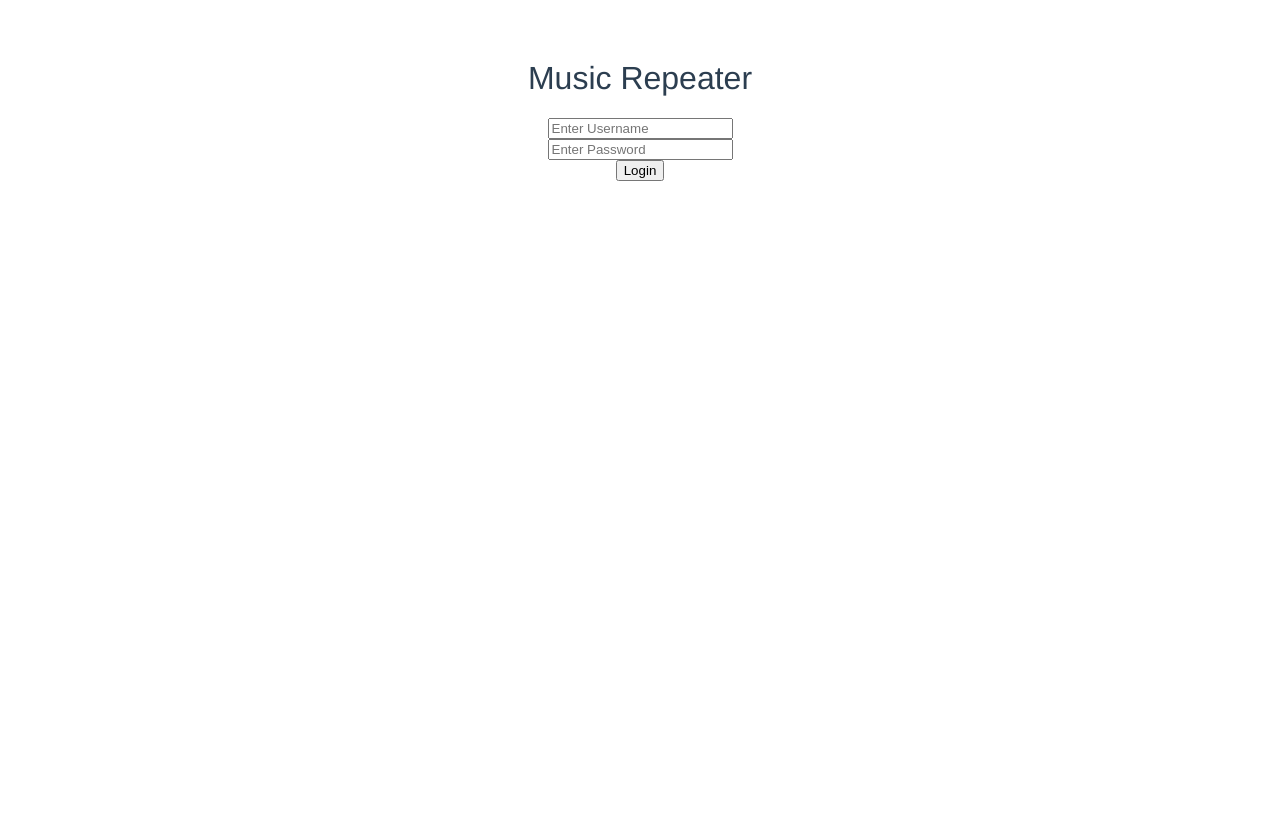
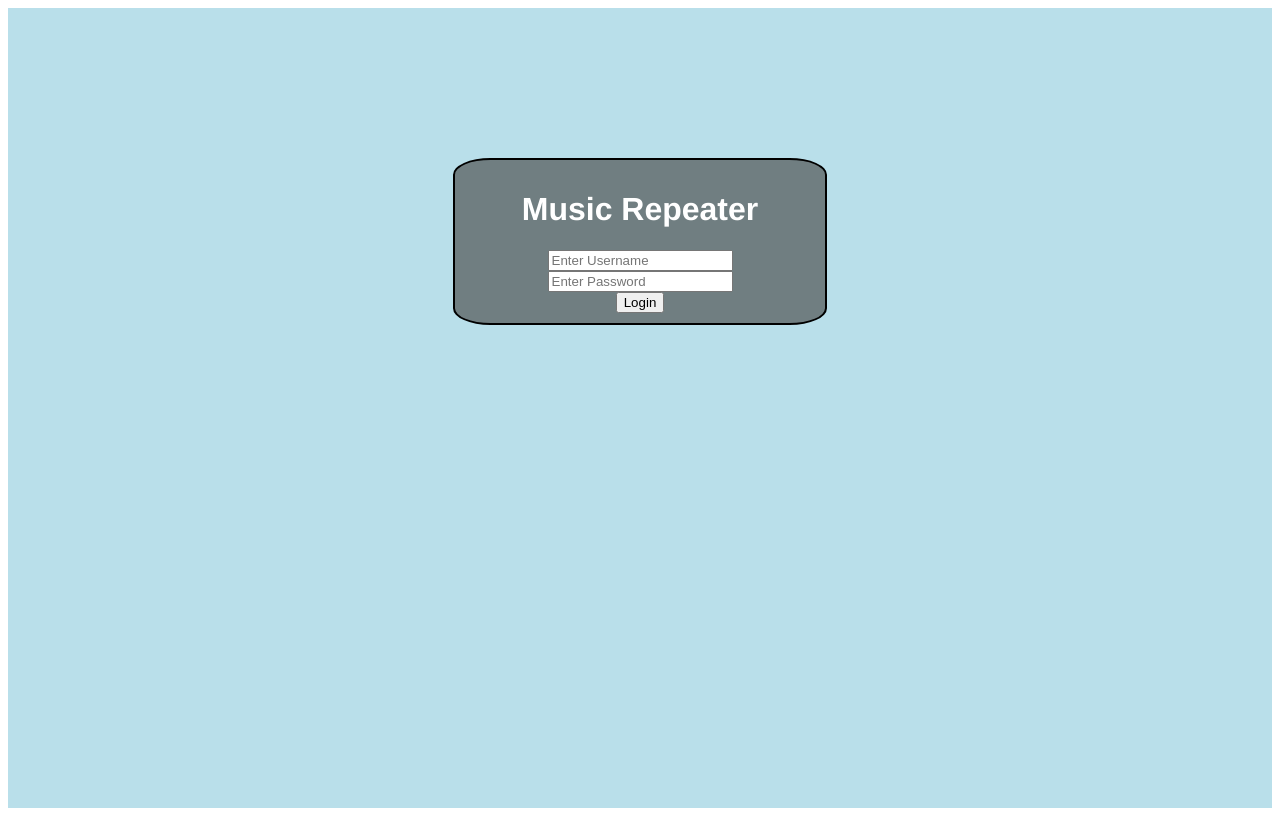
Before and after one commit to nicolaslaing/IT490, a Vue app: page / in a window 1280 px wide. Built offline with nearby package versions, Linux system fonts and the light colour scheme.

Commit message:
Styling and additional stuff

```diff
--- a/src/App.vue
+++ b/src/App.vue
@@ -7,6 +7,7 @@
 
 <script>
 export default {
+  /* eslint-disable */
   name: 'App'
 }
 </script>
@@ -16,8 +17,8 @@ export default {
   font-family: 'Avenir', Helvetica, Arial, sans-serif;
   -webkit-font-smoothing: antialiased;
   -moz-osx-font-smoothing: grayscale;
-  text-align: center;
+  text-align: left;
   color: #2c3e50;
-  margin-top: 60px;
+  background: #b9dfea;
 }
 </style>
--- a/src/components/Dashboard.vue
+++ b/src/components/Dashboard.vue
@@ -30,18 +30,5 @@ export default {
 
 <!-- Add "scoped" attribute to limit CSS to this component only -->
 <style scoped>
-  h1, h2 {
-    font-weight: normal;
-  }
-  ul {
-    list-style-type: none;
-    padding: 0;
-  }
-  li {
-    display: inline-block;
-    margin: 0 10px;
-  }
-  a {
-    color: #42b983;
-  }
+
 </style>
--- a/src/components/Login.vue
+++ b/src/components/Login.vue
@@ -1,9 +1,13 @@
 <template>
   <div class="login">
-    <h1>Music Repeater</h1>
-    <input id="username" type="text" v-model.lazy="login.username" placeholder="Enter Username"><br>
-    <input id="password" type="password" v-model.lazy="login.password" placeholder="Enter Password"><br>
-    <button id="submit" type="button" name="submit" v-on:click.stop.prevent="doLogin">Login</button>
+
+    <div id="login-box">
+      <h1>Music Repeater</h1>
+      <input id="username" type="text" v-model.lazy="login.username" placeholder="Enter Username"><br>
+      <input id="password" type="password" v-model.lazy="login.password" placeholder="Enter Password"><br>
+      <button id="submit" type="button" name="submit" v-on:click.stop.prevent="doLogin">Login</button><br>
+    </div>
+
   </div>
 </template>
 
@@ -44,18 +48,20 @@ export default {
 
 <!-- Add "scoped" attribute to limit CSS to this component only -->
 <style scoped>
-  h1, h2 {
-    font-weight: normal;
+  .login {
+    height: 100vh;
+    /*margin: auto;*/
+    color: white;
+    text-align: center;
   }
-  ul {
-    list-style-type: none;
-    padding: 0;
-  }
-  li {
-    display: inline-block;
-    margin: 0 10px;
-  }
-  a {
-    color: #42b983;
+  #login-box {
+    margin: auto;
+    top: 150px;
+    background-color: rgba(75,75,75,0.65);
+    border-radius: 10%;
+    border: 2px solid black;
+    padding: 10px;
+    width: 350px;
+    position: relative;
   }
 </style>
--- a/src/router/index.js
+++ b/src/router/index.js
@@ -1,8 +1,10 @@
+/* eslint-disable */
+
 import Vue from 'vue'
 import Router from 'vue-router'
 import Login from '@/components/Login'
 import Dashboard from '@/components/Dashboard'
-import HelloWorld from '@/components/HelloWorld'
+import HelloWorld from '@/components/HelloWorld' // test component
 
 Vue.use(Router)
 const routes = [
```
